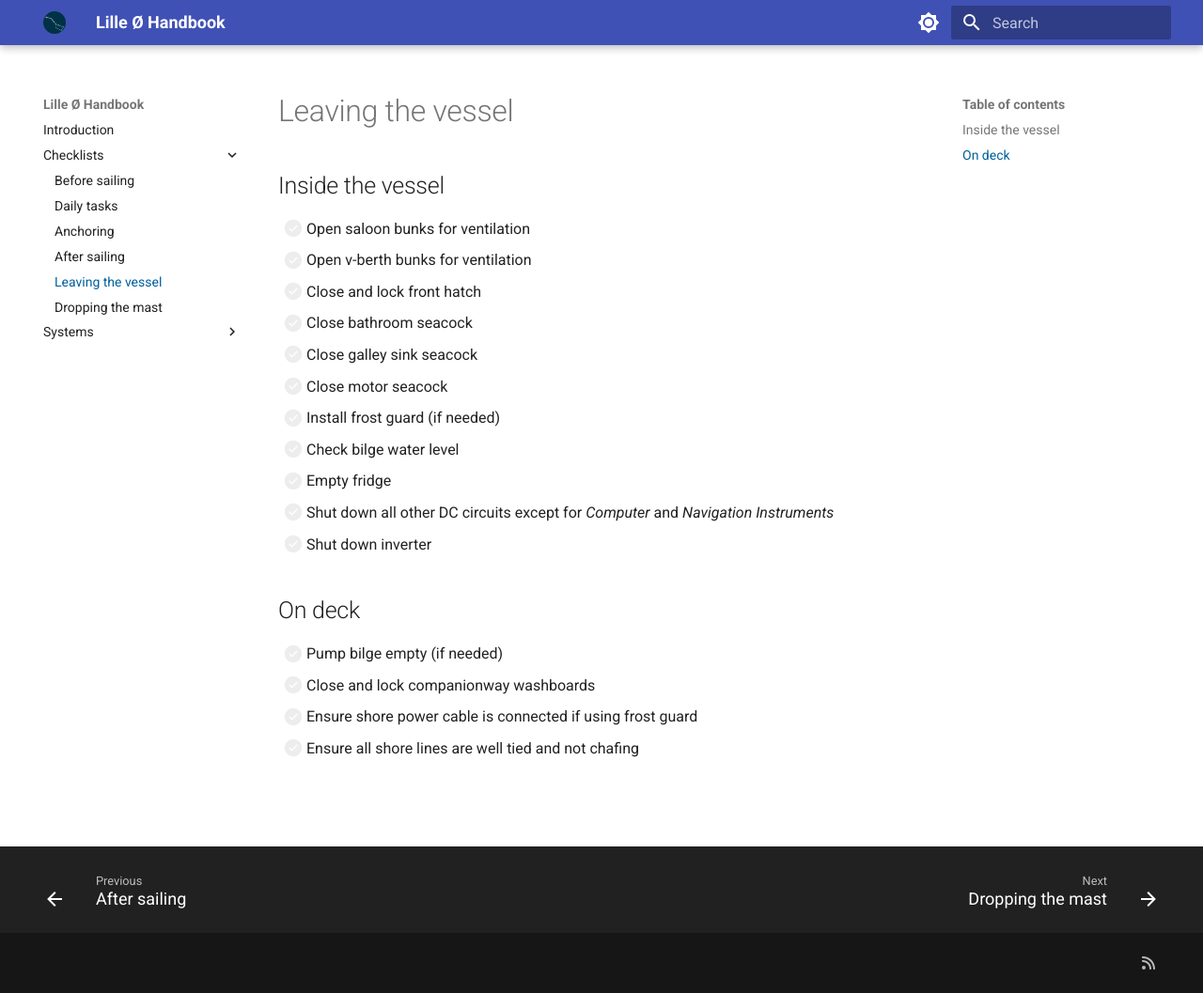
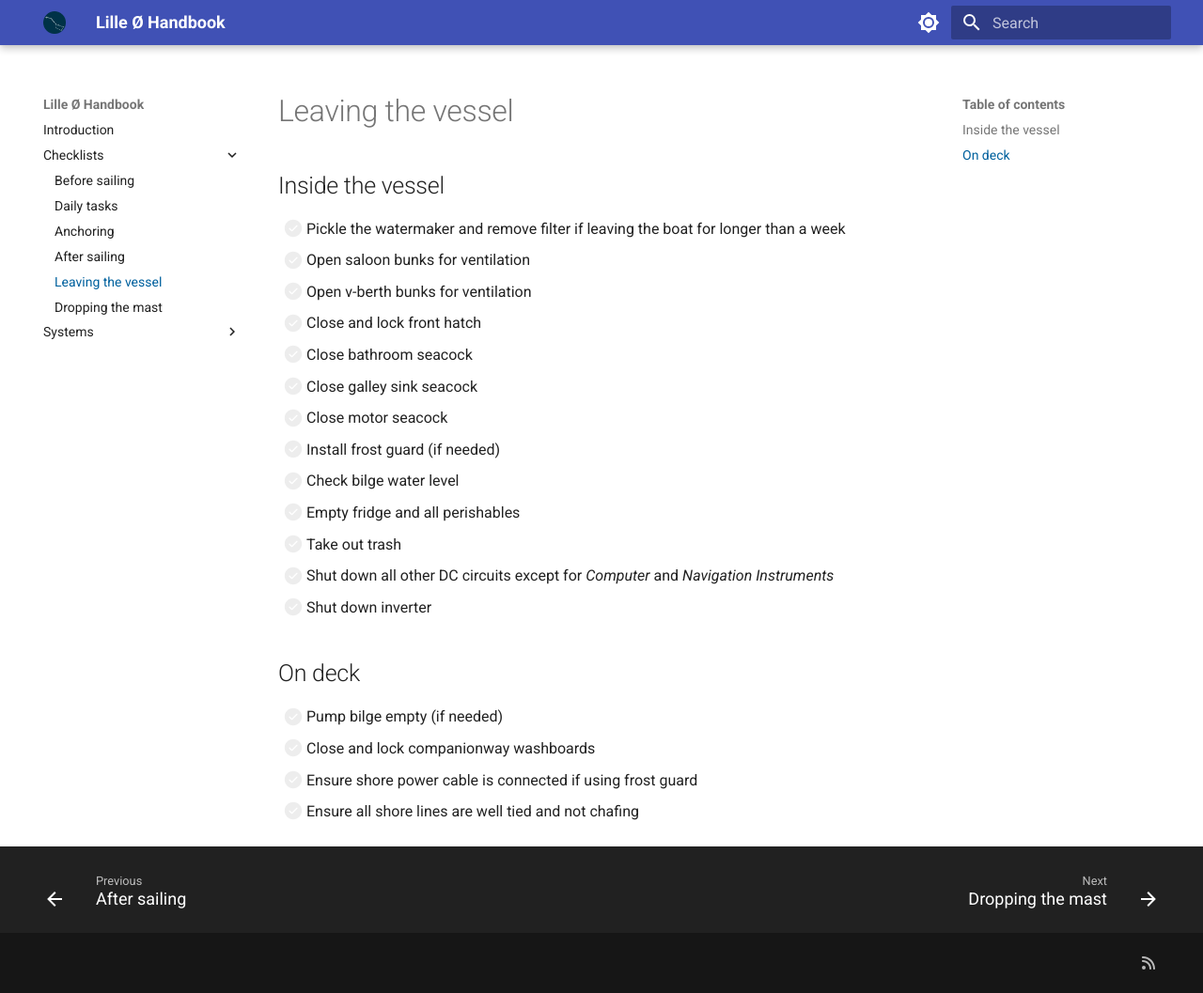
Before and after one commit to meri-imperiumi/handbook, an MkDocs documentation site: the page built from docs/checklists/05_leaving_the_vessel.md, in a window 1280 px wide and 1057 px high. Shown: the whole window at 94% size. Built offline with MkDocs 1.6.1 and Material for MkDocs 9.7.7, drawn with Linux system fonts in a browser that asks for light colours.

Commit message:
Pickle the watermaker

```diff
--- a/docs/checklists/05_leaving_the_vessel.md
+++ b/docs/checklists/05_leaving_the_vessel.md
@@ -2,6 +2,7 @@
 
 ## Inside the vessel
 
+- [ ] Pickle the watermaker and remove filter if leaving the boat for longer than a week
 - [ ] Open saloon bunks for ventilation
 - [ ] Open v-berth bunks for ventilation
 - [ ] Close and lock front hatch
@@ -10,7 +11,8 @@
 - [ ] Close motor seacock
 - [ ] Install frost guard (if needed)
 - [ ] Check bilge water level
-- [ ] Empty fridge
+- [ ] Empty fridge and all perishables
+- [ ] Take out trash
 - [ ] Shut down all other DC circuits except for _Computer_ and _Navigation Instruments_
 - [ ] Shut down inverter
 
```
Also changed, not shown: docs/.obsidian/core-plugins-migration.json, docs/.obsidian/core-plugins.json.
